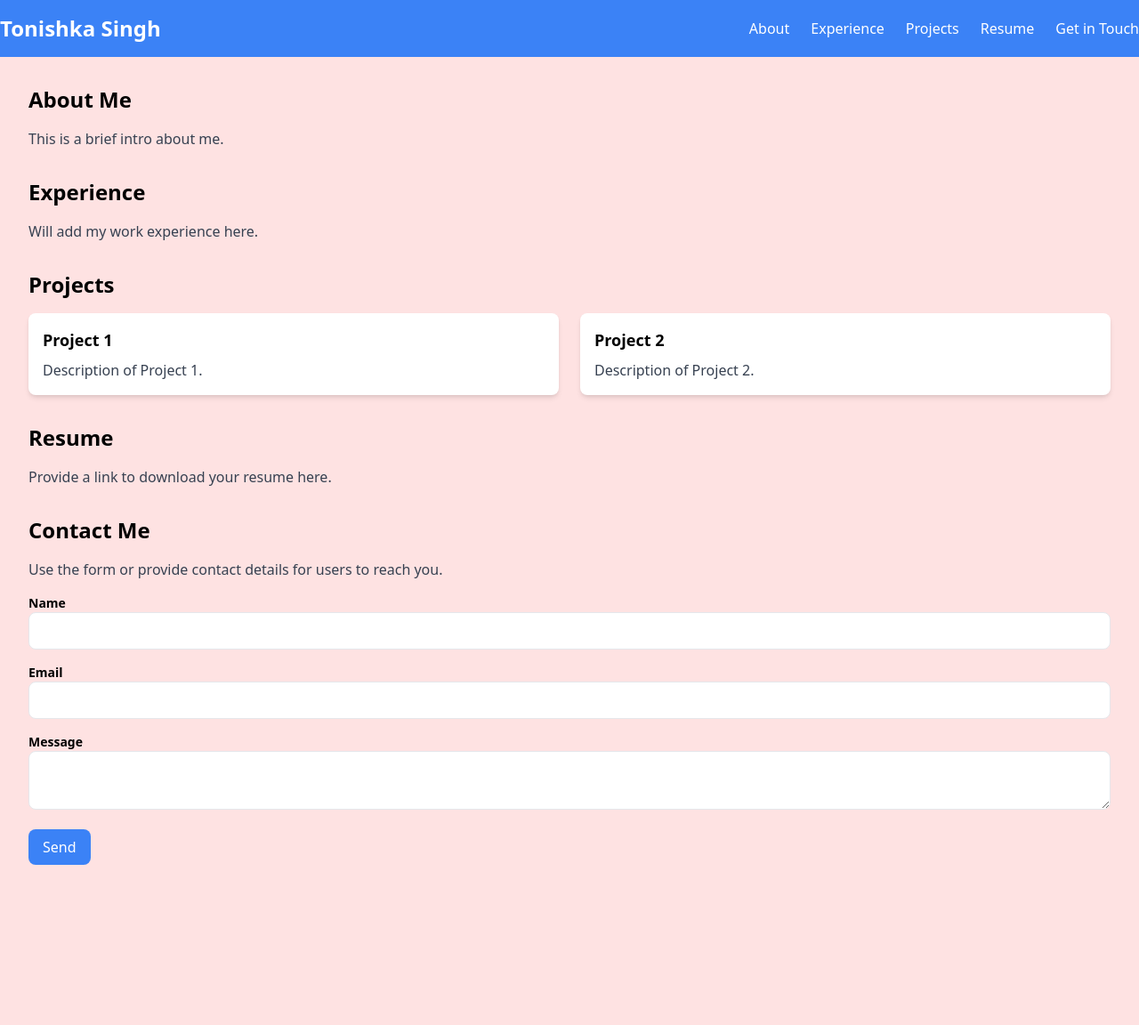
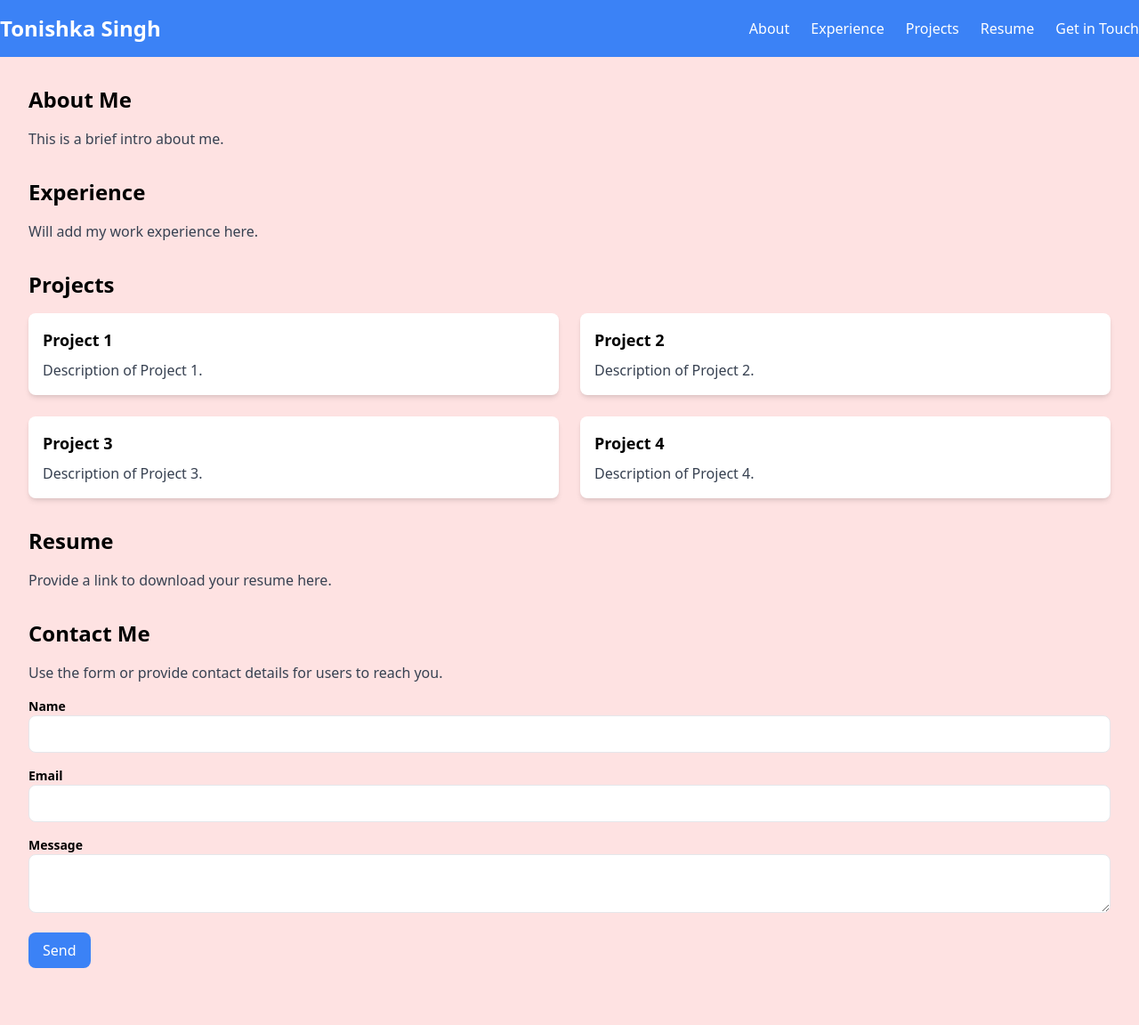
Before and after one commit to tonishka/tonishka.github.io, a Jekyll site: the page index.html, which Jekyll copies as it is, in a window 1280 px wide. Shown: the whole page at 89% size. Built offline with Jekyll 4.4.1, drawn with Linux system fonts in a browser that asks for light colours; before the commit the page ends 1036 px from its top, so only the background shows below that.

Commit message:
Add more projects

```diff
--- a/index.html
+++ b/index.html
@@ -47,6 +47,14 @@
           <h3 class="text-lg font-semibold mb-2">Project 2</h3>
           <p class="text-gray-700">Description of Project 2.</p>
         </div>
+		<div class="bg-white p-4 shadow-md rounded-lg">
+			<h3 class="text-lg font-semibold mb-2">Project 3</h3>
+			<p class="text-gray-700">Description of Project 3.</p>
+		  </div>
+		<div class="bg-white p-4 shadow-md rounded-lg">
+			<h3 class="text-lg font-semibold mb-2">Project 4</h3>
+			<p class="text-gray-700">Description of Project 4.</p>
+		  </div>
         <!-- Add more projects here -->
       </div>
     </section>
```
